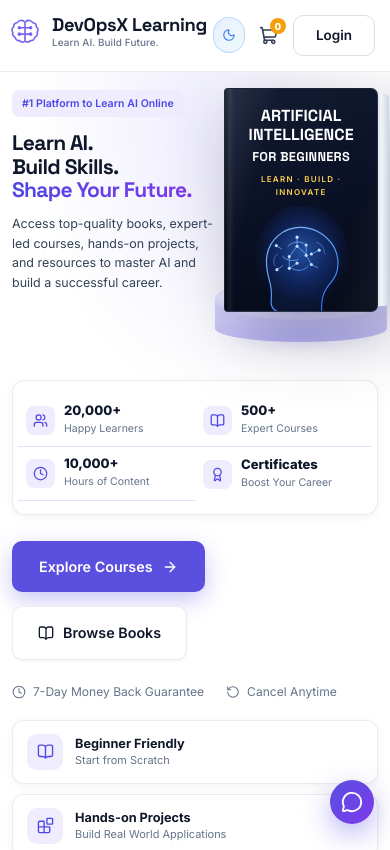
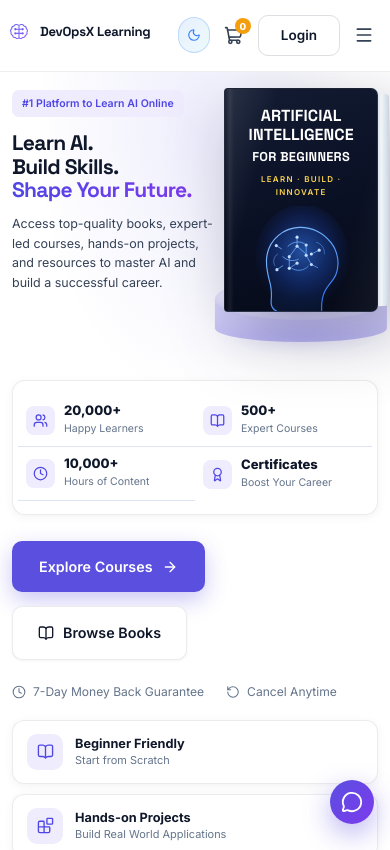
Before and after one commit to abhishek2X2pro/testing-tutorial, a React (Vite) app: page / in a window 390 px wide. Shown: the top 850 px of the page. Built offline with nearby package versions, Linux system fonts and the light colour scheme.

Commit message:
fix: navbar - shrink logo on mobile (hide tagline, smaller icon/text), Login button fully visible

```diff
--- a/src/components/layout/Navbar.jsx
+++ b/src/components/layout/Navbar.jsx
@@ -133,7 +133,7 @@ export default function Navbar() {
         }}
       >
         {/* ── Brand ── */}
-        <Link to="/" style={{ textDecoration: 'none', flexShrink: 0 }}>
+        <Link to="/" style={{ textDecoration: 'none', flexShrink: 0 }} className="nav-brand">
           <BrandLogo size="md" />
         </Link>
 
--- a/src/components/ui/BrandLogo.jsx
+++ b/src/components/ui/BrandLogo.jsx
@@ -75,6 +75,7 @@ export default function BrandLogo({
       {!iconOnly && (
         <span style={{ display: 'flex', flexDirection: 'column', lineHeight: 1 }}>
           <span
+            className="nav-brand-text"
             style={{
               fontFamily: 'var(--font-display)',
               fontWeight: 800,
@@ -88,6 +89,7 @@ export default function BrandLogo({
           </span>
           {tagline && (
             <span
+              className="nav-brand-tagline"
               style={{
                 fontSize: s.tagSize,
                 fontWeight: 500,
--- a/src/index.css
+++ b/src/index.css
@@ -1718,10 +1718,21 @@ html.light .hero-bg {
   .nav-search { display: none !important; }
 }
 
-/* ≤768px: also hide Browse button */
+/* ≤768px: hide Browse, theme label, username; show hamburger */
 @media (max-width: 768px) {
   .nav-browse       { display: none !important; }
   .nav-theme-label  { display: none !important; }
   .nav-username     { display: none !important; }
   .nav-mobile-btn   { display: flex !important; }
-}
+
+  /* Shrink logo: hide tagline, reduce icon & font size */
+  .nav-brand-tagline { display: none !important; }
+  .nav-brand-text    { font-size: 0.92rem !important; }
+  .nav-brand svg     { width: 26px !important; height: 26px !important; }
+}
+
+/* ≤480px: tighter on very small phones */
+@media (max-width: 480px) {
+  .nav-brand-text { font-size: 0.82rem !important; }
+  .nav-brand svg  { width: 22px !important; height: 22px !important; }
+}
```
